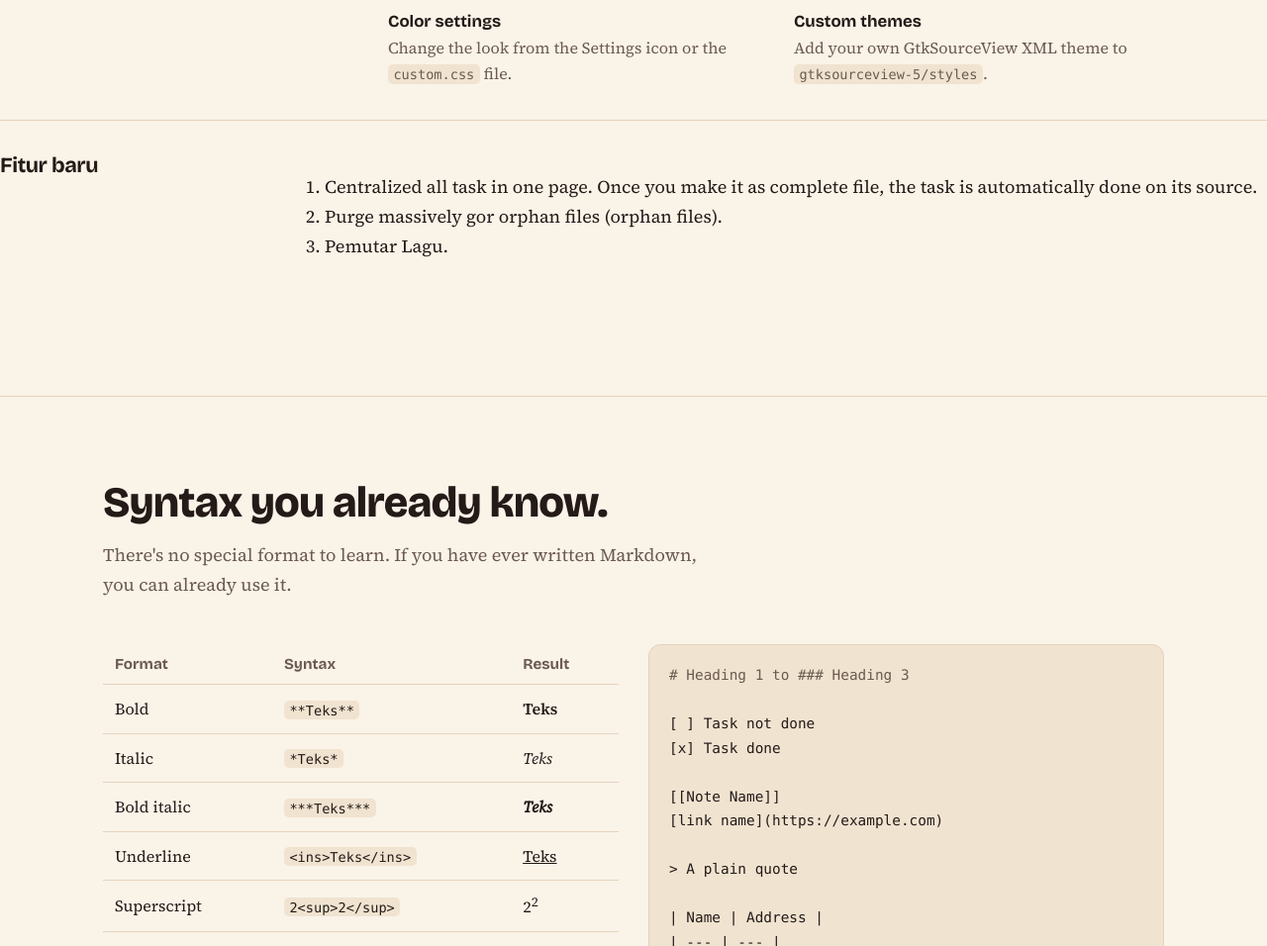
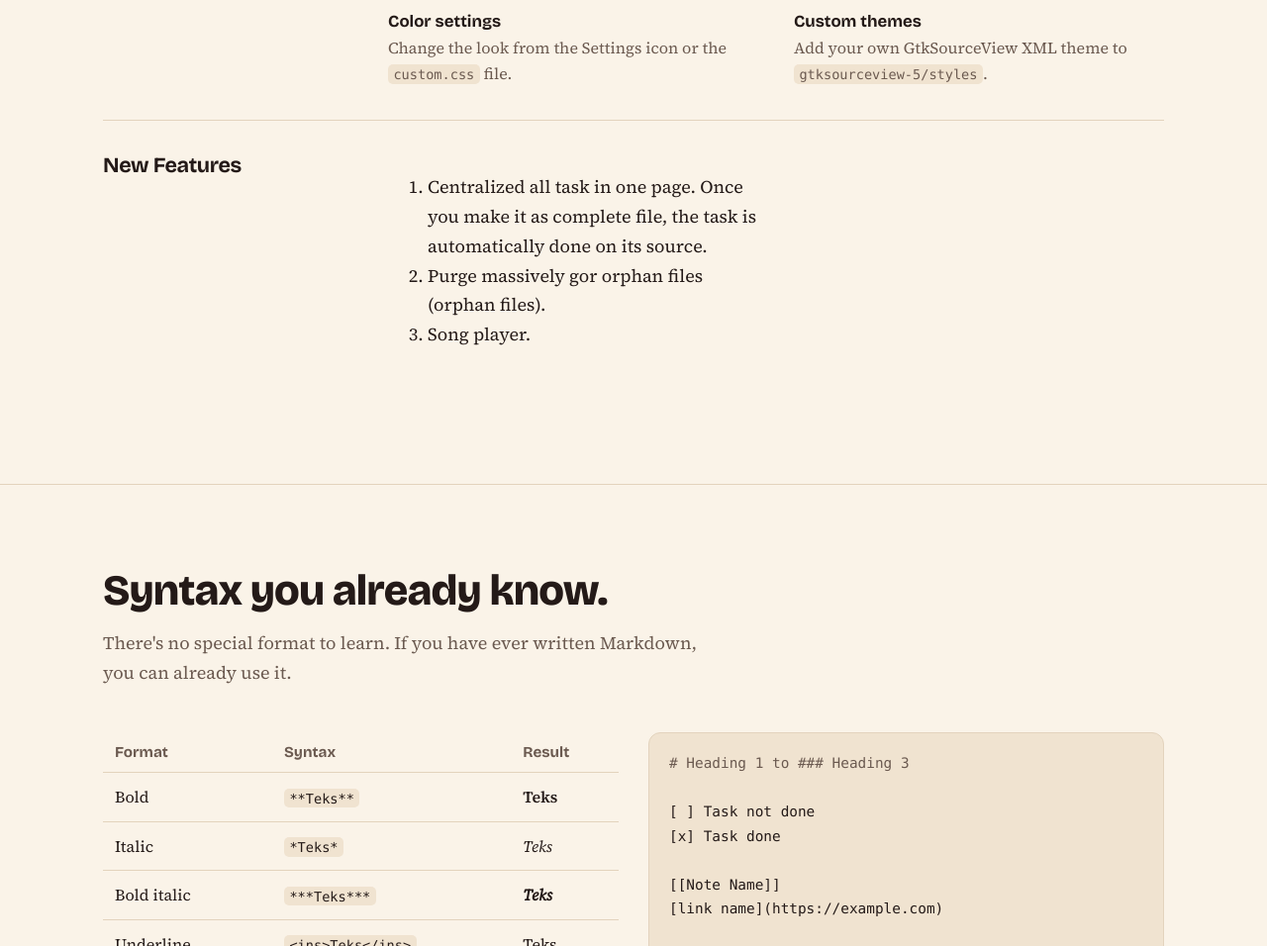
Before and after one commit to jurnaltx/jurnaltx.github.io, a plain HTML site: page docs/index.html in a window 1280 px wide. Shown: the part 4402-5358 px from the top of the page at 99% size. Drawn offline with nearby package versions, Linux system fonts and the light colour scheme.

Commit message:
Update index.html

```diff
--- a/docs/index.html
+++ b/docs/index.html
@@ -365,10 +365,10 @@ footer .wrap{display:flex;justify-content:space-between;flex-wrap:wrap;gap:12px}
         <div><h4>Custom themes</h4><p>Add your own GtkSourceView XML theme to <code>gtksourceview-5/styles</code>.</p></div>
       </div>
     </div>
-  </div>
 
-  <div class="grp">
-      <h3>Fitur baru</h3>
+    <div class="grp">
+    <h3>New Features</h3>
+    <div class="items">
       <ol>
         <li>
           Centralized all task in one page. Once you make it as complete file, the task is automatically done on its source.
@@ -379,9 +379,11 @@ footer .wrap{display:flex;justify-content:space-between;flex-wrap:wrap;gap:12px}
         </li>
 
         <li>
-          Pemutar Lagu.
+          Song player.
         </li>
       </ol>
+
+    </div>
     </div>
   </div>
 
```
